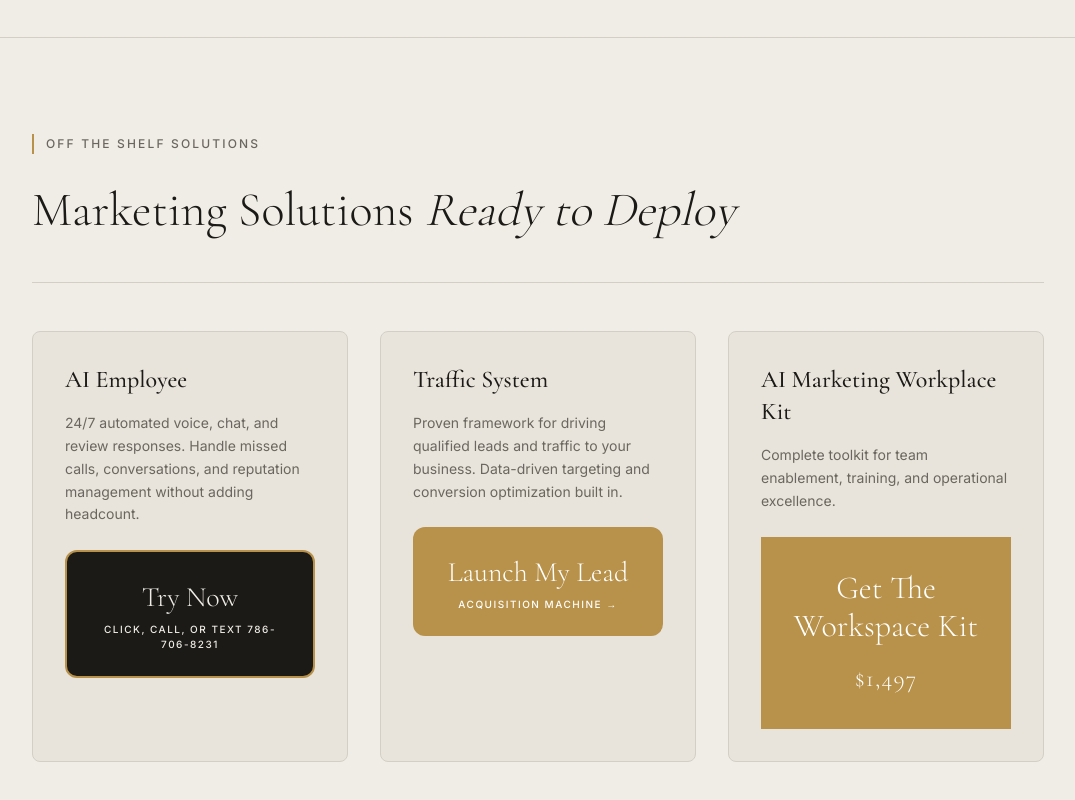
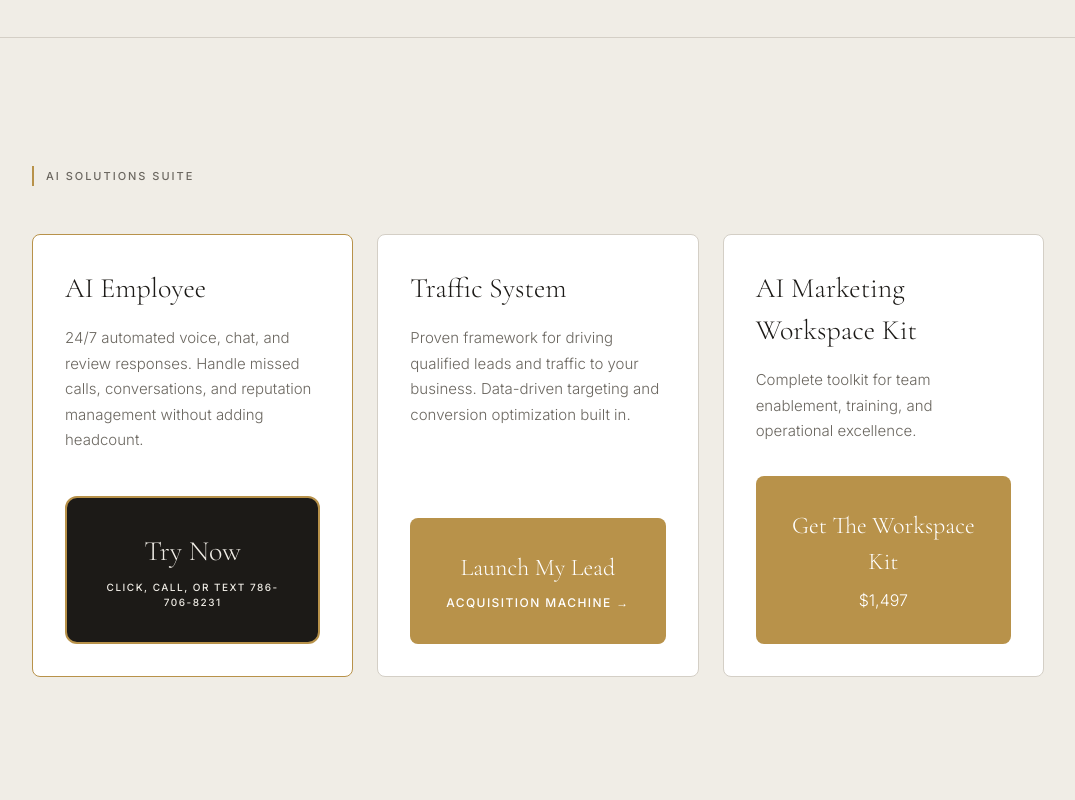
Before and after one commit to letsnavigatebmw/aperture-hospitality, a Next.js app: page / in a window 1280 px wide. Shown: the part 4060-4860 px from the top of the page, without its empty margins (102-1177 px from the left). Built offline with nearby package versions, Linux system fonts and the light colour scheme.

Commit message:
Redesign AI Solutions Suite section: Elegant card layout with brass borders and improved typography

```diff
--- a/app/page.tsx
+++ b/app/page.tsx
@@ -279,54 +279,61 @@ export default function Home() {
         </div>
       </div>
 
-      {/* OFF THE SHELF SOLUTIONS */}
-      <section className="border-b border-rule">
-        <div className="container-max py-16 md:py-24">
-          <div className="mb-12">
-            <div className="section-label">Off The Shelf Solutions</div>
-            <h2 className="font-display text-4xl md:text-5xl font-light mb-6 text-ink">
-              Marketing Solutions <em className="italic">Ready to Deploy</em>
-            </h2>
+      {/* AI SOLUTIONS SUITE */}
+      <section style={{ padding: 'clamp(5rem, 10vw, 9rem) 0', background: '#F0EDE6', borderBottom: '1px solid #D4CFC6' }}>
+        <div style={{ maxWidth: '1140px', margin: '0 auto', padding: '0 clamp(1.5rem, 5vw, 4rem)' }}>
+
+          {/* Section label */}
+          <div style={{ display: 'flex', alignItems: 'center', gap: '0.75rem', marginBottom: '3rem' }}>
+            <div style={{ width: '2px', height: '1.25rem', background: '#B8924A', flexShrink: 0 }}></div>
+            <span style={{ fontFamily: "'Inter',sans-serif", fontSize: '0.6875rem', fontWeight: 500, letterSpacing: '0.18em', textTransform: 'uppercase', color: '#6B6760' }}>AI Solutions Suite</span>
           </div>
 
-          <div className="w-full h-px bg-rule mb-12" />
+          {/* Cards grid */}
+          <div style={{ display: 'grid', gridTemplateColumns: 'repeat(3, 1fr)', gap: '1.5rem' }}>
 
-          <div className="grid md:grid-cols-3 gap-8">
-            {/* Solution 1: AI Employee */}
-            <div className="space-y-4 p-8 border border-rule rounded-lg bg-parchment-dark hover:border-brass transition-all">
-              <h3 className="font-display text-2xl font-medium text-ink">AI Employee</h3>
-              <p className="text-sm text-muted leading-relaxed">
+            {/* CARD 1: AI Employee */}
+            <div style={{ background: '#FFFFFF', border: '1.5px solid #B8924A', borderRadius: '8px', padding: '2rem', display: 'flex', flexDirection: 'column', justifyContent: 'space-between', minHeight: '400px' }}>
+              <div>
+                <h3 style={{ fontFamily: "'Cormorant Garamond', Georgia, serif", fontSize: '1.75rem', fontWeight: 300, color: '#1C1A17', marginBottom: '1rem' }}>AI Employee</h3>
+                <p style={{ fontSize: '0.9375rem', fontWeight: 300, lineHeight: 1.7, color: '#6B6760' }}>
                   24/7 automated voice, chat, and review responses. Handle missed calls, conversations, and reputation management without adding headcount.
                 </p>
-              <a href="tel:786-706-8231" style={{ display: 'block', textAlign: 'center', padding: '1.5rem', background: '#1C1A17', color: '#F0EDE6', border: '2px solid #B8924A', borderRadius: '12px', textDecoration: 'none', transition: 'all 0.3s', marginTop: '1.5rem', cursor: 'pointer', width: '100%', boxSizing: 'border-box' }} onMouseEnter={(e) => { e.currentTarget.style.background = '#B8924A'; e.currentTarget.style.color = '#1C1A17'; }} onMouseLeave={(e) => { e.currentTarget.style.background = '#1C1A17'; e.currentTarget.style.color = '#F0EDE6'; }}>
-                <div style={{ fontFamily: "'Cormorant Garamond', Georgia, serif", fontSize: '1.75rem', fontWeight: 300, marginBottom: '0.25rem' }}>Try Now</div>
+              </div>
+              <a href="tel:786-706-8231" style={{ display: 'block', textAlign: 'center', padding: '2rem', background: '#1C1A17', color: '#F0EDE6', border: '2px solid #B8924A', borderRadius: '12px', textDecoration: 'none', transition: 'all 0.3s', cursor: 'pointer', marginTop: '2rem' }} onMouseEnter={(e) => { e.currentTarget.style.background = '#B8924A'; e.currentTarget.style.color = '#1C1A17'; }} onMouseLeave={(e) => { e.currentTarget.style.background = '#1C1A17'; e.currentTarget.style.color = '#F0EDE6'; }}>
+                <div style={{ fontFamily: "'Cormorant Garamond', Georgia, serif", fontSize: '1.75rem', fontWeight: 300, marginBottom: '0.5rem' }}>Try Now</div>
                 <div style={{ fontSize: '0.625rem', fontWeight: 500, letterSpacing: '0.15em', textTransform: 'uppercase' }}>Click, Call, Or Text 786-706-8231</div>
               </a>
             </div>
 
-            {/* Solution 2: Traffic System */}
-            <div className="space-y-4 p-8 border border-rule rounded-lg bg-parchment-dark hover:border-brass transition-all">
-              <h3 className="font-display text-2xl font-medium text-ink">Traffic System</h3>
-              <p className="text-sm text-muted leading-relaxed">
+            {/* CARD 2: Traffic System */}
+            <div style={{ background: '#FFFFFF', border: '1.5px solid #D4CFC6', borderRadius: '8px', padding: '2rem', display: 'flex', flexDirection: 'column', justifyContent: 'space-between', minHeight: '400px' }}>
+              <div>
+                <h3 style={{ fontFamily: "'Cormorant Garamond', Georgia, serif", fontSize: '1.75rem', fontWeight: 300, color: '#1C1A17', marginBottom: '1rem' }}>Traffic System</h3>
+                <p style={{ fontSize: '0.9375rem', fontWeight: 300, lineHeight: 1.7, color: '#6B6760' }}>
                   Proven framework for driving qualified leads and traffic to your business. Data-driven targeting and conversion optimization built in.
                 </p>
-              <a href="/trafficsystem" style={{ display: 'block', textAlign: 'center', padding: '1.5rem', background: '#B8924A', color: '#FFFFFF', border: 'none', borderRadius: '12px', textDecoration: 'none', transition: 'all 0.3s', marginTop: '1.5rem', cursor: 'pointer', width: '100%', boxSizing: 'border-box' }} onMouseEnter={(e) => { e.currentTarget.style.background = '#9a7a3e'; }} onMouseLeave={(e) => { e.currentTarget.style.background = '#B8924A'; }}>
-                <div style={{ fontFamily: "'Cormorant Garamond', Georgia, serif", fontSize: '1.75rem', fontWeight: 300, marginBottom: '0.25rem' }}>Launch My Lead</div>
-                <div style={{ fontSize: '0.625rem', fontWeight: 500, letterSpacing: '0.15em', textTransform: 'uppercase' }}>Acquisition Machine →</div>
+              </div>
+              <a href="/trafficsystem" style={{ display: 'block', textAlign: 'center', padding: '2rem', background: '#B8924A', color: '#FFFFFF', border: 'none', borderRadius: '8px', textDecoration: 'none', transition: 'all 0.3s', cursor: 'pointer', marginTop: '2rem' }} onMouseEnter={(e) => { e.currentTarget.style.background = '#9a7a3e'; }} onMouseLeave={(e) => { e.currentTarget.style.background = '#B8924A'; }}>
+                <div style={{ fontFamily: "'Cormorant Garamond', Georgia, serif", fontSize: '1.5rem', fontWeight: 300, marginBottom: '0.5rem', color: '#FFFFFF' }}>Launch My Lead</div>
+                <div style={{ fontSize: '0.75rem', fontWeight: 500, letterSpacing: '0.12em', textTransform: 'uppercase', color: '#FFFFFF' }}>Acquisition Machine →</div>
               </a>
             </div>
 
-            {/* Solution 3: Workplace Kit */}
-            <div className="space-y-4 p-8 border border-rule rounded-lg bg-parchment-dark hover:border-brass transition-all">
-              <h3 className="font-display text-2xl font-medium text-ink">AI Marketing Workplace Kit</h3>
-              <p className="text-sm text-muted leading-relaxed">
+            {/* CARD 3: Workspace Kit */}
+            <div style={{ background: '#FFFFFF', border: '1.5px solid #D4CFC6', borderRadius: '8px', padding: '2rem', display: 'flex', flexDirection: 'column', justifyContent: 'space-between', minHeight: '400px' }}>
+              <div>
+                <h3 style={{ fontFamily: "'Cormorant Garamond', Georgia, serif", fontSize: '1.75rem', fontWeight: 300, color: '#1C1A17', marginBottom: '1rem' }}>AI Marketing Workspace Kit</h3>
+                <p style={{ fontSize: '0.9375rem', fontWeight: 300, lineHeight: 1.7, color: '#6B6760' }}>
                   Complete toolkit for team enablement, training, and operational excellence.
                 </p>
-              <a href="/workplacekit" style={{ display: 'block', textAlign: 'center', padding: '2rem 1.5rem', background: '#B8924A', color: '#FFFFFF', border: 'none', borderRadius: '0px', textDecoration: 'none', transition: 'all 0.3s', marginTop: '1.5rem', cursor: 'pointer', width: '100%', boxSizing: 'border-box' }} onMouseEnter={(e) => { e.currentTarget.style.background = '#9a7a3e'; }} onMouseLeave={(e) => { e.currentTarget.style.background = '#B8924A'; }}>
-                <div style={{ fontFamily: "'Cormorant Garamond', Georgia, serif", fontSize: '2rem', fontWeight: 300, marginBottom: '1rem', lineHeight: 1.2 }}>Get The Workspace Kit</div>
-                <div style={{ fontFamily: "'Cormorant Garamond', Georgia, serif", fontSize: '1.5rem', fontWeight: 300, letterSpacing: '0.05em' }}>$1,497</div>
+              </div>
+              <a href="/workplacekit" style={{ display: 'block', textAlign: 'center', padding: '2rem', background: '#B8924A', color: '#FFFFFF', border: 'none', borderRadius: '8px', textDecoration: 'none', transition: 'all 0.3s', cursor: 'pointer', marginTop: '2rem' }} onMouseEnter={(e) => { e.currentTarget.style.background = '#9a7a3e'; }} onMouseLeave={(e) => { e.currentTarget.style.background = '#B8924A'; }}>
+                <div style={{ fontFamily: "'Cormorant Garamond', Georgia, serif", fontSize: '1.5rem', fontWeight: 300, marginBottom: '0.5rem', color: '#FFFFFF' }}>Get The Workspace Kit</div>
+                <div style={{ fontSize: '1rem', fontWeight: 300, color: '#FFFFFF' }}>$1,497</div>
               </a>
             </div>
+
           </div>
         </div>
       </section>
```
Lines whose indentation alone changed are shown as unchanged.
